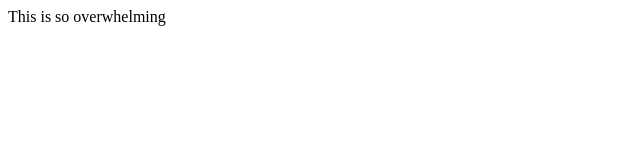
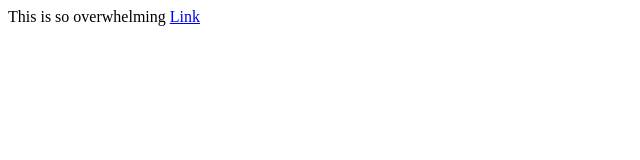
Before and after one commit to sefergus/Public, a plain HTML site: page index.html in a window 1280 px wide. Shown: the full height of the page, 0-640 px from the left. Drawn offline with Linux system fonts and the light colour scheme.

Commit message:
Update index.html

```diff
--- a/index.html
+++ b/index.html
@@ -1,2 +1,2 @@
 This is so overwhelming
-<a href = "https://ninjakiwi.com/all-games"></a>
+<a href = "https://ninjakiwi.com/all-games">Link</a>
```
